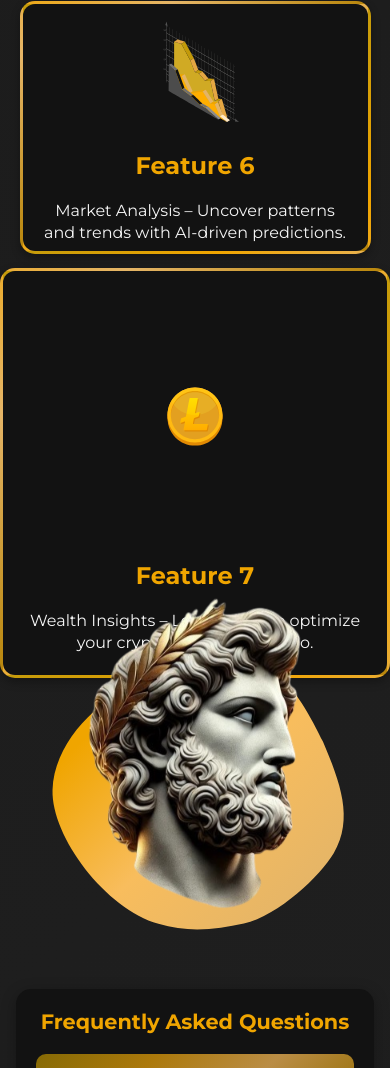
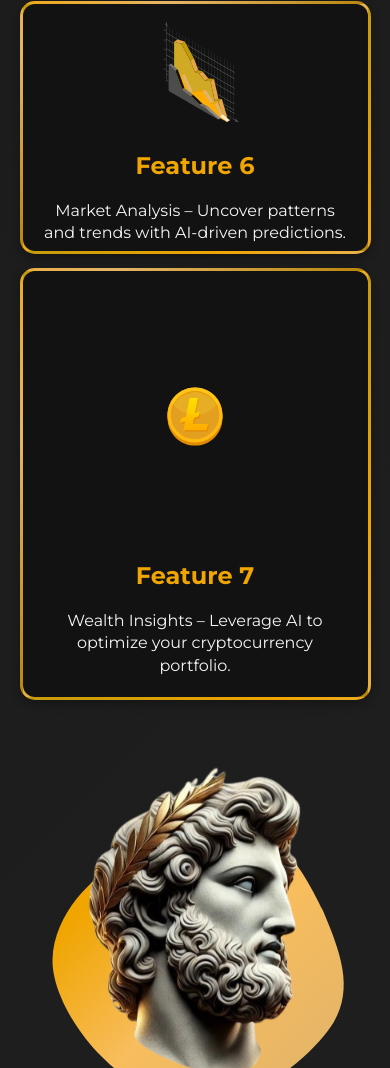
Before and after one commit to Alex130803/Plutusai, a website: page index.html in a window 390 px wide. Shown: the part 5440-6508 px from the top of the page. Drawn offline with nearby package versions, Linux system fonts and the light colour scheme; animation ran at ten frames a second.

Commit message:
Upgraded 7

```diff
--- a/assets/css/style.css
+++ b/assets/css/style.css
@@ -1130,7 +1130,7 @@ body{
         flex-direction: column;
         align-items: center;
         gap: 20px;
-        height: 234vh;
+        height: 254vh;
         margin-top: 40px;
         justify-content: flex-start;
     }
@@ -1168,7 +1168,7 @@ body{
     }
 
     .box3_3{
-        width: fit-content; /* Dynamically adapts to the content width */
+        width: 90%; /* Dynamically adapts to the content width */
         height: fit-content; /* Dynamically adapts to the content height */
         padding: 20px; /* Adds padding inside the box */
         border: 3px solid transparent;
```
